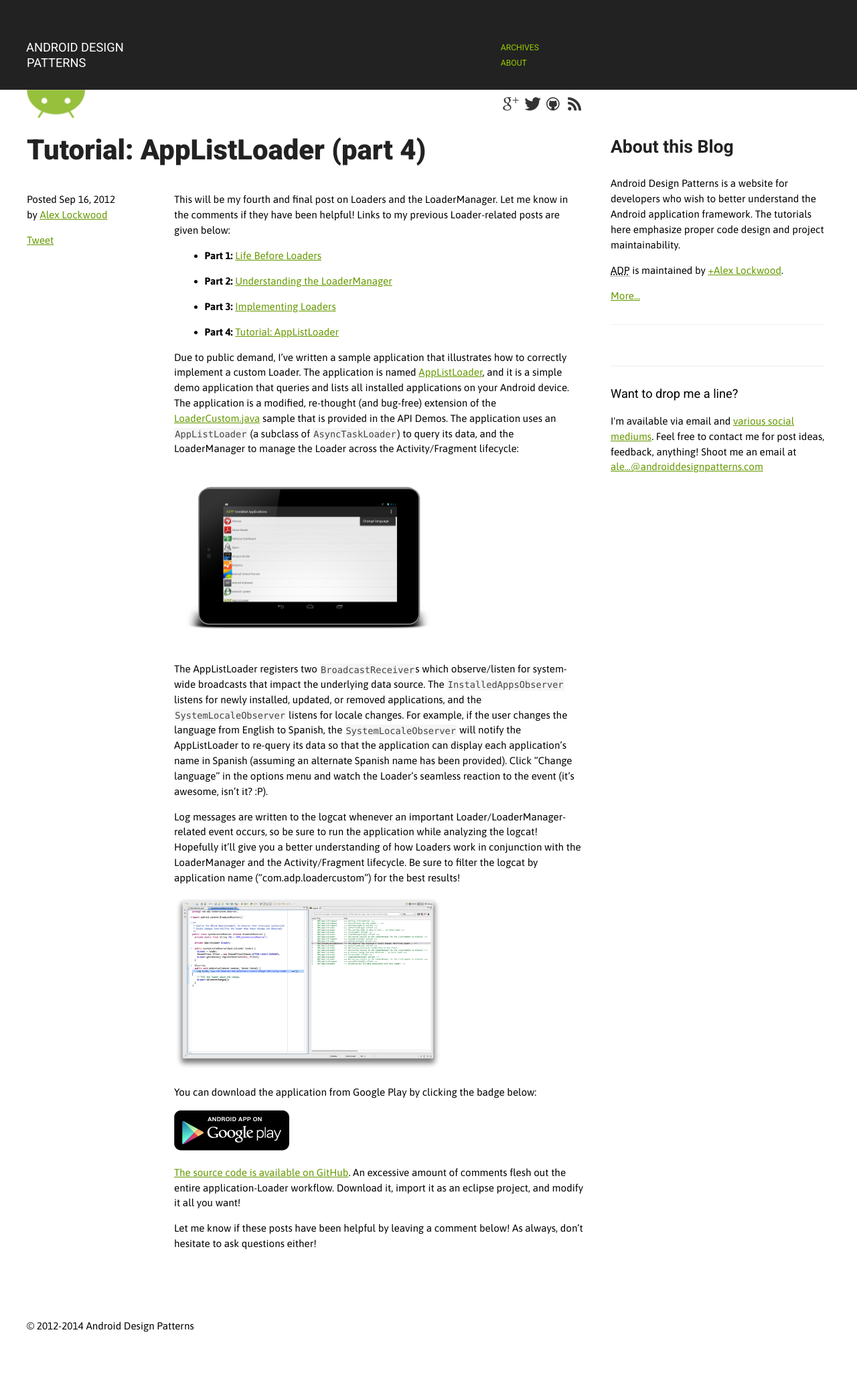
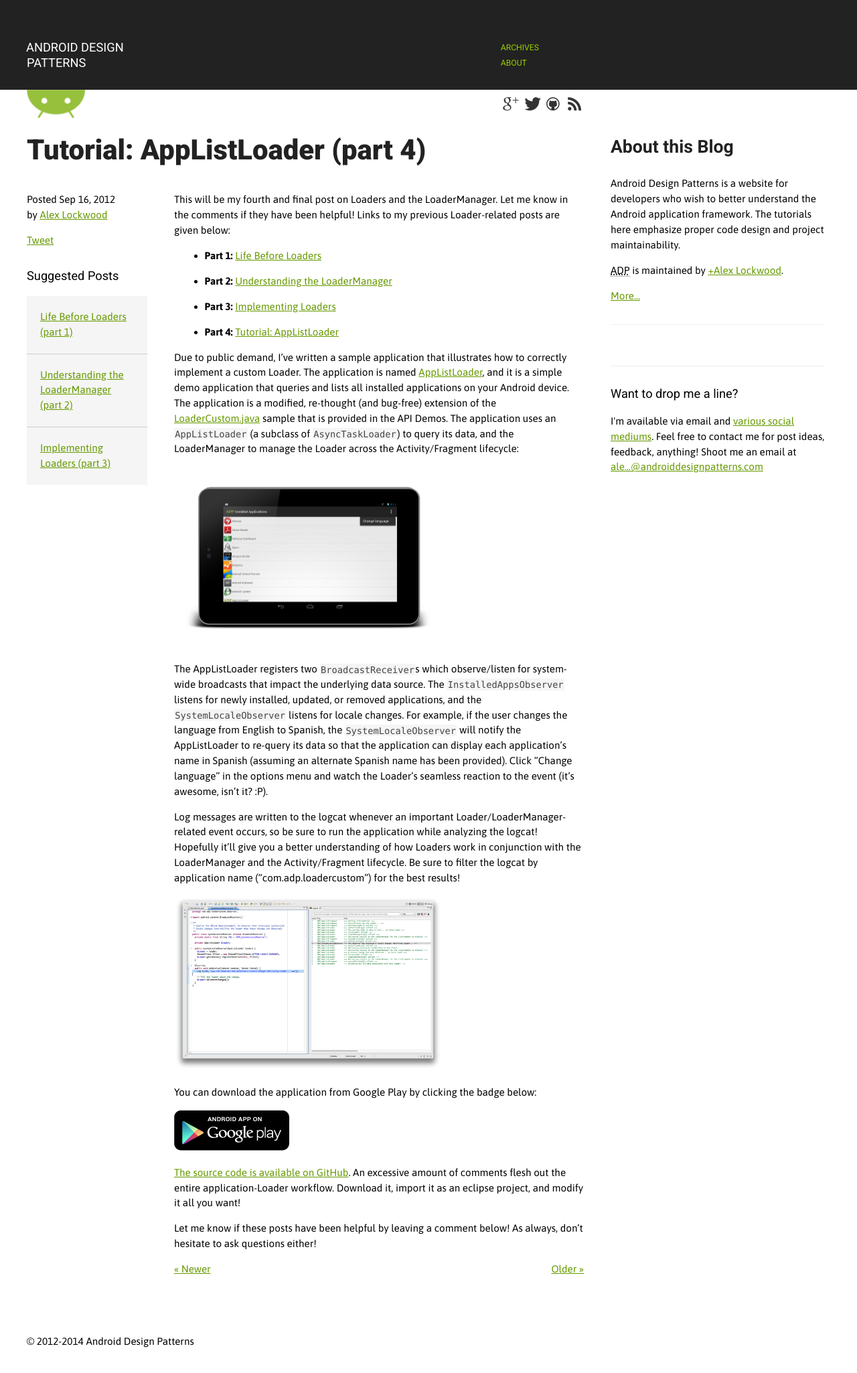
Before and after one commit to alexjlockwood/AndroidDesignPatterns, a Jekyll site: the page built from _posts/2012-09-16-loaders-part4.md, in a window 1280 px wide. Shown: the whole page at 67% size. Built offline with Jekyll 4.4.1, drawn with Linux system fonts in a browser that asks for light colours; Markdown is read by kramdown in place of the engine named in the settings; comment, search, counter and statistics services are not loaded; before the commit the page ends 2027 px from its top, so only the background shows below that.

Commit message:
Added pagination to posts

```diff
--- a/_layouts/post.html
+++ b/_layouts/post.html
@@ -22,18 +22,28 @@
 
   <div class="body">
   {{ content }}
+
+  <div class="post-pagination">
+    {% if page.previous %}
+    <div class="prev"><a rel="prev" href="{{ page.previous.url }}">Older &#187;</a></div>
+    {% endif %}
+    {% if page.next %}
+    <div class="next"><a rel="next" href="{{ page.next.url }}">&#171; Newer</a></div>
+    {% endif %}
   </div>
 
-  {% if page.related %}
-<!-- <div class="side suggested">
+  </div>
+
+  {% if page.suggested %}
+  <div class="side suggested">
     <h4>Suggested Posts</h4>
     <ul class="related">
-    {% for related in page.related %}
-      <li><a href="{{ related['link'] }}">{{ related['title'] }}</a></li>
+    {% for suggested in page.suggested %}
+      <li><a href="{{ suggested['link'] }}">{{ suggested['title'] }}</a></li>
     {% endfor %}
     </ul>
   </div>
-  {% endif %}-->
+  {% endif %}
 </div>
 
 <script>
--- a/_posts/2012-09-16-loaders-part4.md
+++ b/_posts/2012-09-16-loaders-part4.md
@@ -4,9 +4,9 @@
 date: 2012-09-16
 permalink: /2012/09/tutorial-loader-loadermanager.html
 comments: true
-related: [{title: 'Life Before Loaders (part 1)', link: '/2012/07/loaders-and-loadermanager-background.html'},
-          {title: 'Understanding the LoaderManager (part 2)', link: '/2012/07/understanding-loadermanager.html'},
-          {title: 'Implementing Loaders (part 3)', link: '/2012/08/implementing-loaders.html'}]
+suggested: [{title: 'Life Before Loaders (part 1)', link: '/2012/07/loaders-and-loadermanager-background.html'},
+            {title: 'Understanding the LoaderManager (part 2)', link: '/2012/07/understanding-loadermanager.html'},
+            {title: 'Implementing Loaders (part 3)', link: '/2012/08/implementing-loaders.html'}]
 ---
 This will be my fourth and final post on Loaders and the LoaderManager. Let me know in the comments if they have been helpful!
 Links to my previous Loader-related posts are given below:
```
Also changed, not shown: _includes/style.css (+16 -0 lines), index.html (+3 -5 lines).
